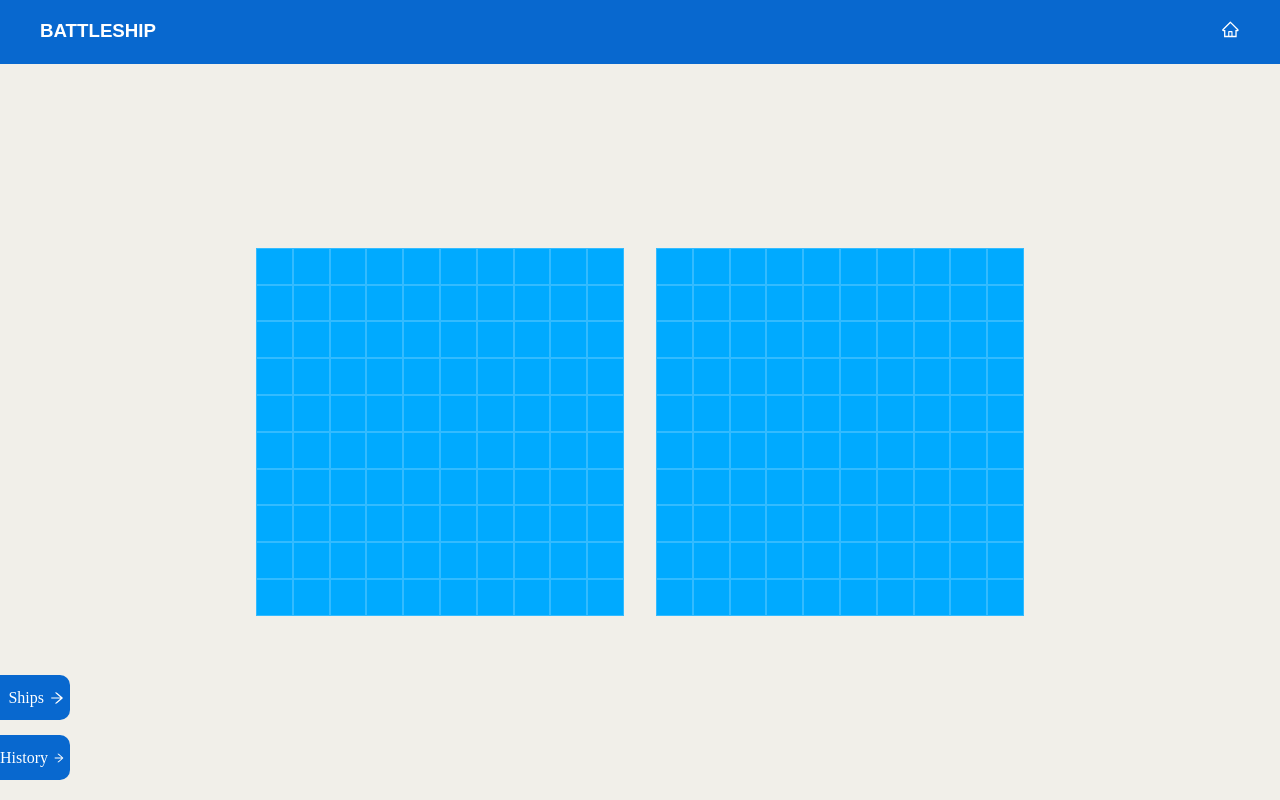
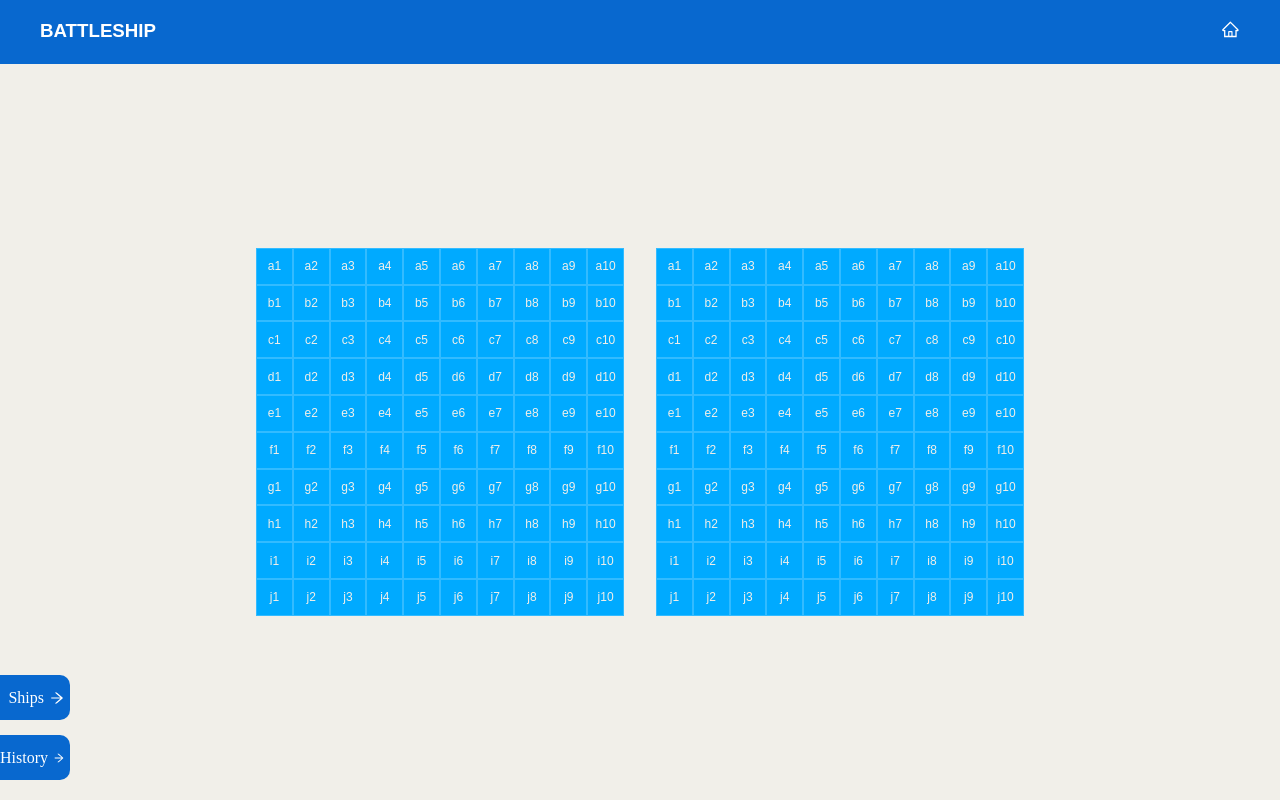
Before and after one commit to luckmer/BATTLESHIPS, a React (Create React App) app: page /game in a window 1280 px wide. Built offline with nearby package versions, Linux system fonts and the light colour scheme.

Commit message:
coordinates

```diff
--- a/src/components/PlayerBoard/PlayerBoard.tsx
+++ b/src/components/PlayerBoard/PlayerBoard.tsx
@@ -25,8 +25,12 @@ const PlayerBoard = (props: PlayerBoardProps) => {
             used,
             attack,
             name,
-            rotated
+            rotated,
+            placer,
+            location
           }: {
+            placer: string;
+            location: number;
             attack: boolean;
             name?: string;
             id: number;
@@ -41,6 +45,8 @@ const PlayerBoard = (props: PlayerBoardProps) => {
 
           return (
             <Grid
+              placer={placer}
+              location={location}
               rotated={rotated}
               id={String(i + 1)}
               key={id}
--- a/src/components/computer/computerGame.tsx
+++ b/src/components/computer/computerGame.tsx
@@ -23,8 +23,12 @@ const ComputerGame = (props: propsInterface) => {
           used,
           attack,
           opponent,
-          name
+          name,
+          placer,
+          location
         }: {
+          placer: string;
+          location: number;
           attack: boolean;
           id: number;
           used: boolean;
@@ -35,6 +39,8 @@ const ComputerGame = (props: propsInterface) => {
 
           return (
             <Grid
+              placer={placer}
+              location={location}
               key={id}
               boat={used}
               opponent={opponent}
--- a/src/css/game.style.ts
+++ b/src/css/game.style.ts
@@ -204,6 +204,25 @@ export const Grid = styled.div<any>`
   justify-content: center;
   align-items: center;
 
+  &:before {
+    content: ${({ location, placer, opponent, boat, attack }) =>
+      attack
+        ? ""
+        : boat
+        ? opponent === "enemy"
+          ? `"${placer}${location}"`
+          : ``
+        : attack
+        ? ""
+        : `"${placer}${location}"`};
+
+    z-index: 2;
+    position: absolute;
+    color: #f1efe9;
+    font-size: 1.5vmin;
+    font-family: "Shippori Antique", sans-serif;
+  }
+
   border: ${({ boat, status }) =>
     boat && status === "player" ? "none" : " 1px solid hsla(0, 0%, 100%, 0.2)"};
 
```
